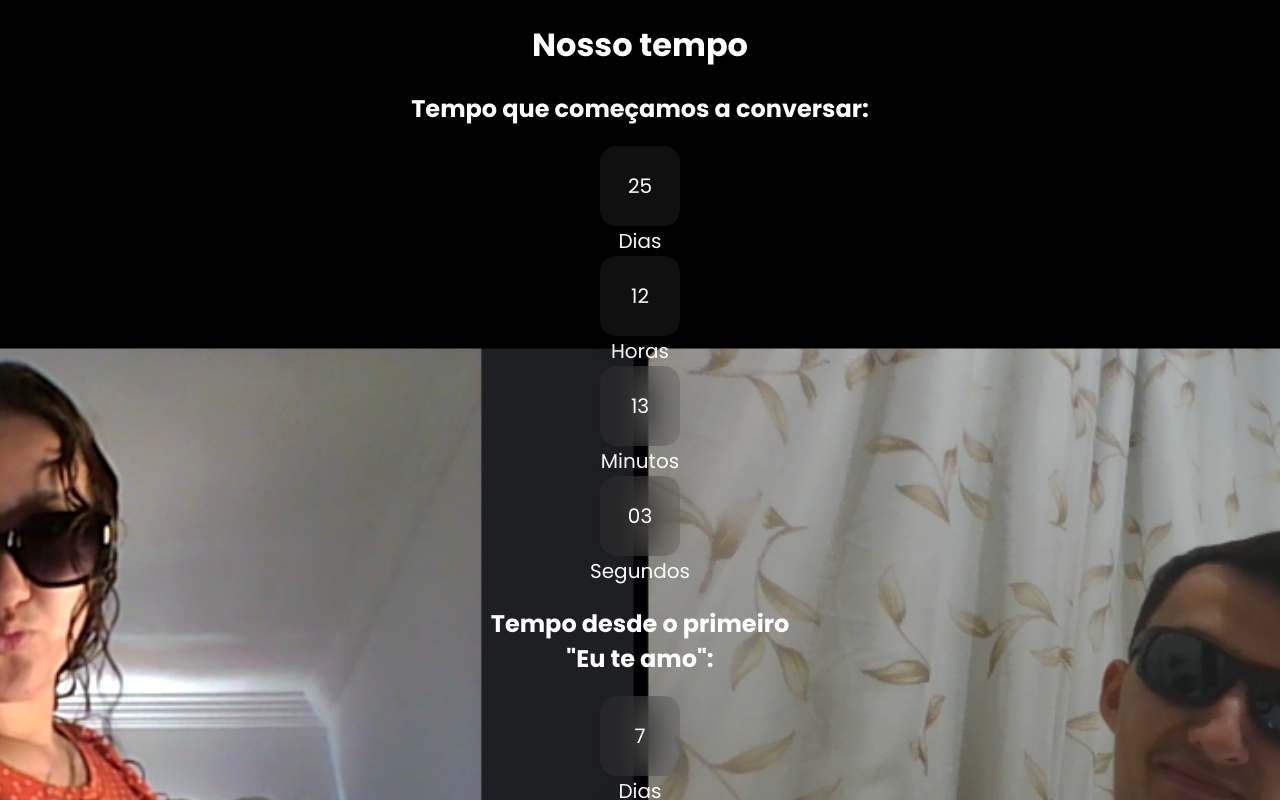
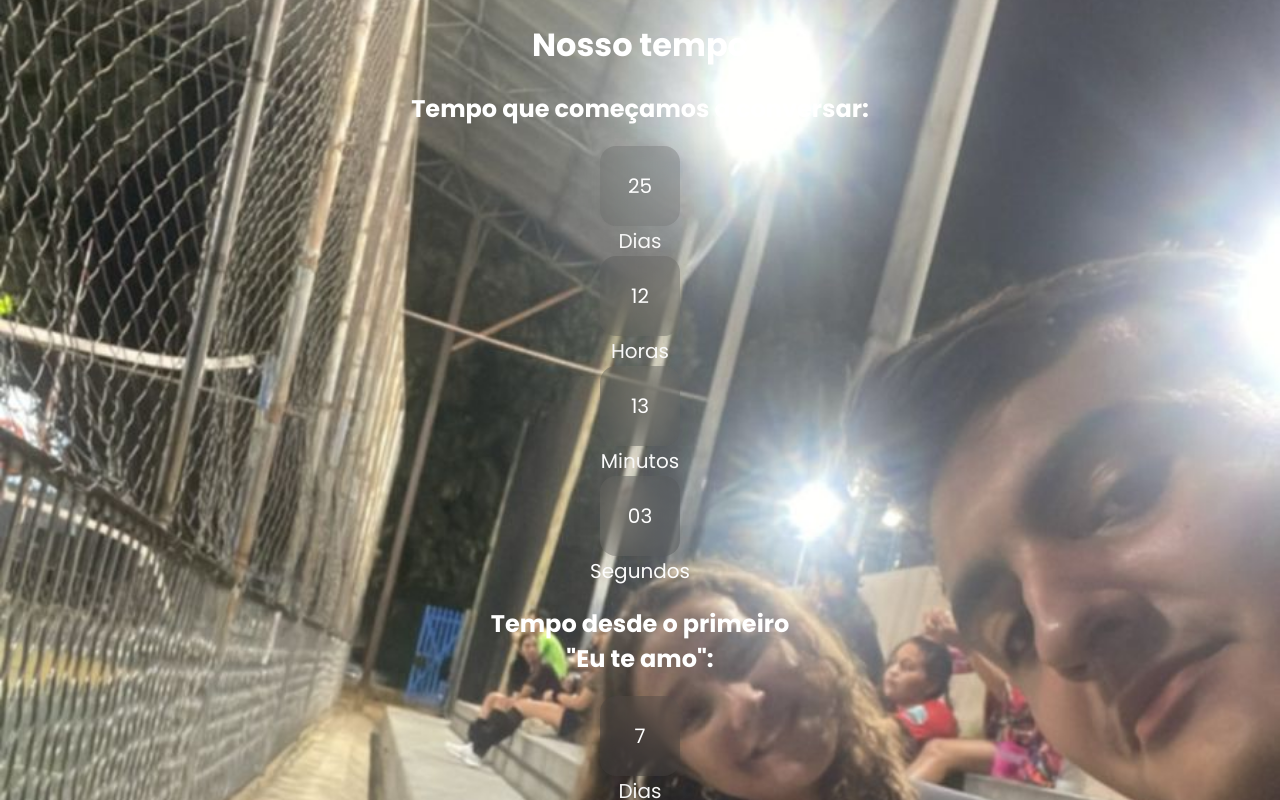
Before and after one commit to lmathias2708/liza.github.io, a plain HTML site: page index.html in a window 1280 px wide. Shown: the top 800 px of the page. Drawn offline with Linux system fonts and the light colour scheme.

Commit message:
Update style.css

```diff
--- a/style.css
+++ b/style.css
@@ -11,7 +11,7 @@ body{
     min-height: 100vh;
     font-family: 'Poppins', sans-serif;
     text-align: center;
-    background-image: url("backgrounda.png");
+    background-image: url("backgrounda.jpg");
     background-color: #cccccc;
     background-size: cover;
     background-repeat: no-repeat;
```
